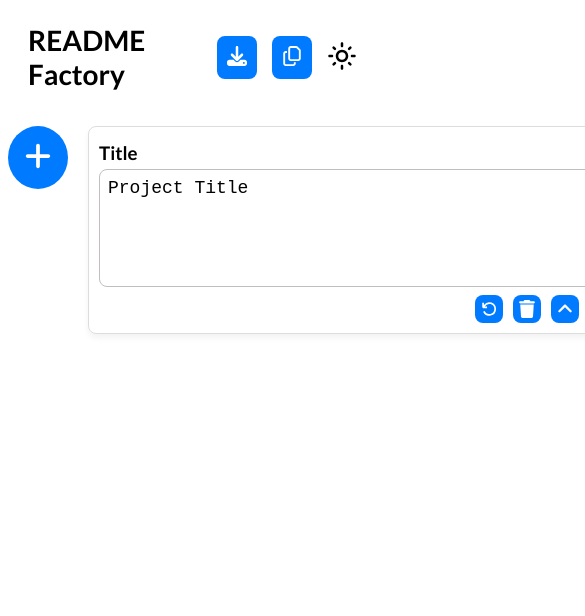
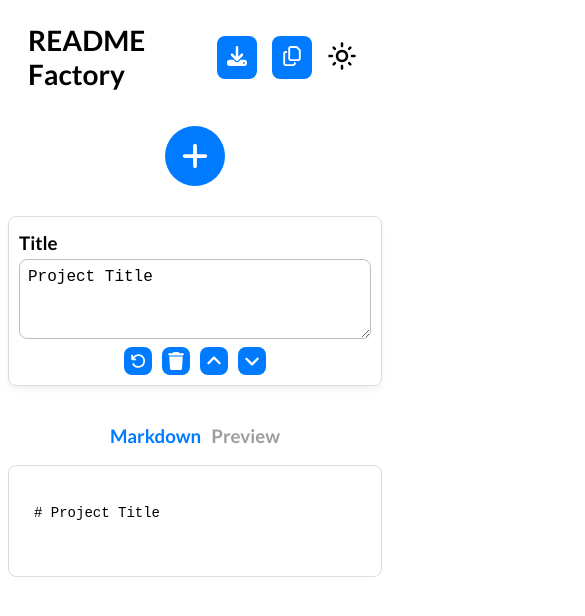
Before and after one commit to nadolf/readme-factory, a React (Vite) app: page /generator in a window 390 px wide. Shown: the top 616 px of the page, 585 px wide, since content can reach past the window. Built offline with nearby package versions, Linux system fonts and the light colour scheme.

Commit message:
Generator Layout

```diff
--- a/src/styles/ReadmeGenerator.css
+++ b/src/styles/ReadmeGenerator.css
@@ -8,13 +8,19 @@
   display: flex;
   gap: 20px;
   width: 90%;
+  max-width: 1200px;
   margin-top: 20px;
 }
 
 .sidebar {
   flex: 0 0 10%;
   position: relative;
+  display: flex;
+  justify-content: center;
+  align-items: flex-start;
+  height: 100%;
 }
+
 
 .add-button {
   border-radius: 50%;
@@ -24,6 +30,9 @@
   border: none;
   cursor: pointer;
   transition: 0.3s;
+  display: flex;
+  align-items: center;
+  justify-content: center;
 }
 
 .add-button:hover {
@@ -32,19 +41,23 @@
 
 .dropdown {
   position: absolute;
-  top: 50px;
-  left: 0;
+  top: 100%;
+  left: 50%;
+  transform: translateX(-50%);
   background: white;
   border: 1px solid #ddd;
   padding: 10px;
   width: 150px;
   box-shadow: 0px 4px 6px rgba(0, 0, 0, 0.1);
+  z-index: 10;
 }
+
 
 .dropdown-option {
   padding: 10px;
   cursor: pointer;
   transition: 0.3s;
+  text-align: center;
 }
 
 .dropdown-option:hover {
@@ -91,11 +104,14 @@ button.section-action-buttons {
 .section-textarea {
   background-color: transparent;
   border-radius: 8px;
-  width: 500px;
+  width: 100%;
+  max-width: 100%;
   min-height: 100px;
   padding: 8px;
   font-size: 18px;
   border: solid 1px rgb(192, 190, 190);
+  box-sizing: border-box;
+  resize: vertical;
 }
 
 .preview-container {
@@ -131,3 +147,40 @@ button.section-action-buttons {
   font-size: 14px;
   line-height: 1.5;
 }
+
+
+@media (max-width: 1024px) {
+  .content-wrapper {
+    flex-direction: column;
+    align-items: center;
+    width: 100%;
+  }
+
+  .sidebar {
+    width: 100%;
+    display: flex;
+    justify-content: center;
+    margin-bottom: 10px;
+  }
+
+  .sections-container,
+  .preview-container {
+    width: 100%;
+  }
+}
+
+@media (max-width: 768px) {
+  .section-textarea {
+    font-size: 16px;
+    min-height: 80px;
+  }
+
+  .tabs {
+    justify-content: center;
+  }
+
+  .section-actions {
+    flex-wrap: wrap;
+    justify-content: center;
+  }
+}
```
